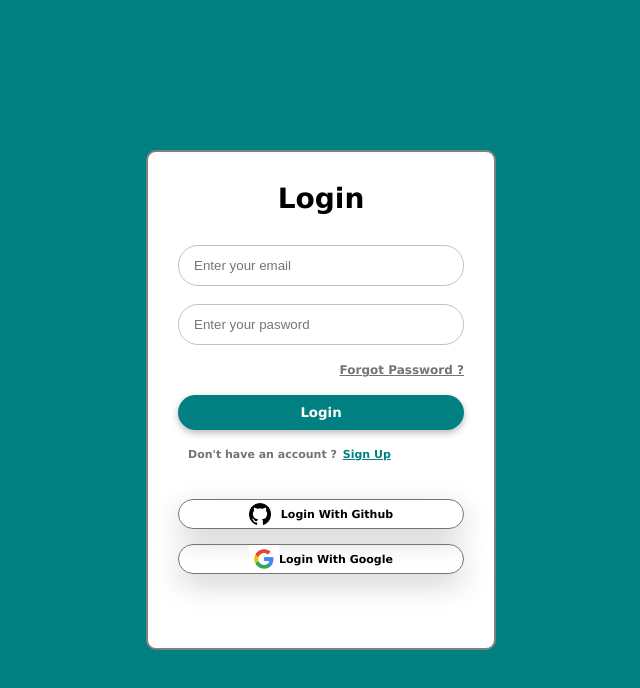
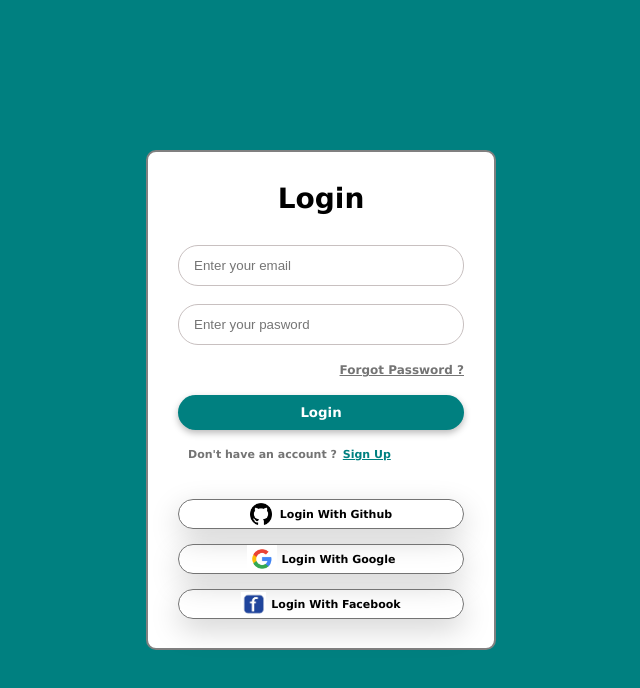
Before and after one commit to umeshbhatt2057/Beginnig-Practice-Projects, a plain HTML site: page Login Form/index.html in a window 1280 px wide. Shown: the whole page, without its empty margins (319-959 px from the left). Drawn offline with Linux system fonts and the light colour scheme; files whose address does not match are found by name.

Commit message:
facebook login updated

```diff
--- a/Login Form/index.html
+++ b/Login Form/index.html
@@ -41,6 +41,11 @@
                     <span>Login With Google</span>
                 </div>
 
+                <div class="Facebook-login">
+                    <img src="../Login Form/assets/facebbok.png" alt="Google">
+                    <span>Login With Facebook</span>
+                </div>
+
             </div>
         </form>
     </div>
--- a/Login Form/style.css
+++ b/Login Form/style.css
@@ -23,11 +23,17 @@ body {
 
 .github-login img {
   width: 22px;
-  margin-right: 10px;
+  margin-right: 8px;
 }
 
 .google-login img {
   width: 30px;
+  margin-right: 5px;
+}
+
+.Facebook-login img {
+  width: 25px;
+  margin-right: 5px;
 }
 
 .heading {
@@ -39,7 +45,7 @@ body {
     "Lucida Sans Unicode", Geneva, Verdana, sans-serif;
 }
 
-.form{
+.form {
   width: 100%;
   display: flex;
   flex-direction: column;
@@ -47,77 +53,88 @@ body {
   margin-bottom: 15px;
 }
 
-input{
-    padding: 12px 15px ;
+input {
+  padding: 12px 15px;
   border-radius: 20px;
-    outline: 0 ;
+  outline: 0;
   border: 1px solid #c8c0c0;
-
-
 }
 
-.forgot-link{
+.forgot-link {
   text-align: end;
   color: #747474;
-    font-size: 12px ;
+  font-size: 12px;
   text-decoration: underline;
-    font-family: 'Lucida Sans', 'Lucida Sans Regular', 'Lucida Grande', 'Lucida Sans Unicode', Geneva, Verdana, sans-serif;
+  font-family: "Lucida Sans", "Lucida Sans Regular", "Lucida Grande",
+    "Lucida Sans Unicode", Geneva, Verdana, sans-serif;
   font-weight: 600;
-
-
 }
-.login-btn{
+.login-btn {
   padding: 10px 15px;
   border-radius: 20px;
   border: 0;
   outline: 0;
   color: white;
   background-color: teal;
-    font-family: 'Lucida Sans', 'Lucida Sans Regular', 'Lucida Grande', 'Lucida Sans Unicode', Geneva, Verdana, sans-serif;
+  font-family: "Lucida Sans", "Lucida Sans Regular", "Lucida Grande",
+    "Lucida Sans Unicode", Geneva, Verdana, sans-serif;
   font-weight: 800;
   cursor: pointer;
-    box-shadow: 0px 3px 7px rgba(0, 0, 0, 0.28) ;
-
+  box-shadow: 0px 3px 7px rgba(0, 0, 0, 0.28);
 }
-.signup-link{
+.signup-link {
   margin: 0;
   font-size: 11px;
-    font-family: 'Lucida Sans', 'Lucida Sans Regular', 'Lucida Grande', 'Lucida Sans Unicode', Geneva, Verdana, sans-serif;
+  font-family: "Lucida Sans", "Lucida Sans Regular", "Lucida Grande",
+    "Lucida Sans Unicode", Geneva, Verdana, sans-serif;
   font-weight: 700;
   color: #747474;
   margin-left: 10px;
 }
 
-.signup-link-label{
+.signup-link-label {
   margin: 2px;
   text-decoration: underline;
   color: teal;
   text-decoration-color: teal;
-
 }
 
-.buttons-container{
+.buttons-container {
   width: 100%;
   display: flex;
   flex-direction: column;
   justify-content: start;
   gap: 15px;
   margin-top: 20px;
-
 }
 
-.github-login, .google-login{
+.github-login,
+.google-login {
   border: 1px solid #747474;
   border-radius: 20px;
   height: 30px;
   display: flex;
   align-items: center;
   justify-content: center;
-    font-family: 'Lucida Sans', 'Lucida Sans Regular', 'Lucida Grande', 'Lucida Sans Unicode', Geneva, Verdana, sans-serif;
+  font-family: "Lucida Sans", "Lucida Sans Regular", "Lucida Grande",
+    "Lucida Sans Unicode", Geneva, Verdana, sans-serif;
   font-size: 11px;
   font-weight: 600;
   cursor: pointer;
-    box-shadow: 0px 10px 30px 0px rgba(0, 0, 0, 0.18) ;
+  box-shadow: 0px 10px 30px 0px rgba(0, 0, 0, 0.18);
+}
 
-
+.Facebook-login {
+  border: 1px solid #747474;
+  border-radius: 20px;
+  height: 30px;
+  display: flex;
+  align-items: center;
+  justify-content: center;
+  font-family: "Lucida Sans", "Lucida Sans Regular", "Lucida Grande",
+    "Lucida Sans Unicode", Geneva, Verdana, sans-serif;
+  font-size: 11px;
+  font-weight: 600;
+  cursor: pointer;
+  box-shadow: 0px 10px 30px 0px rgba(0, 0, 0, 0.18);
 }
```
Also changed, not shown: Login Form/assets/facebbok.png (added), SignUp Form/index.html (added), SignUp Form/style.css (added). Lines whose indentation alone changed are shown as unchanged.
